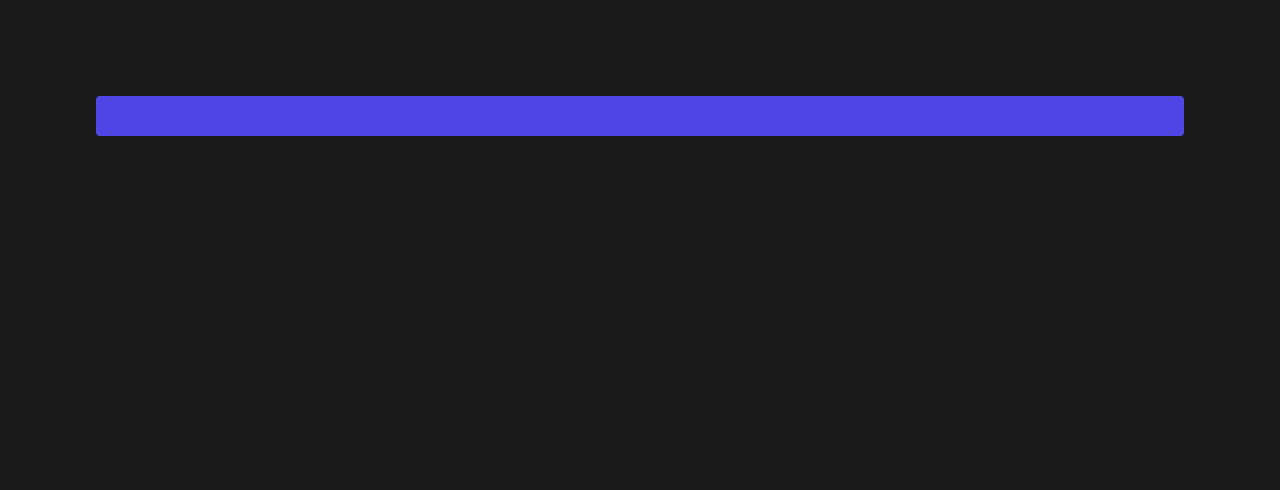
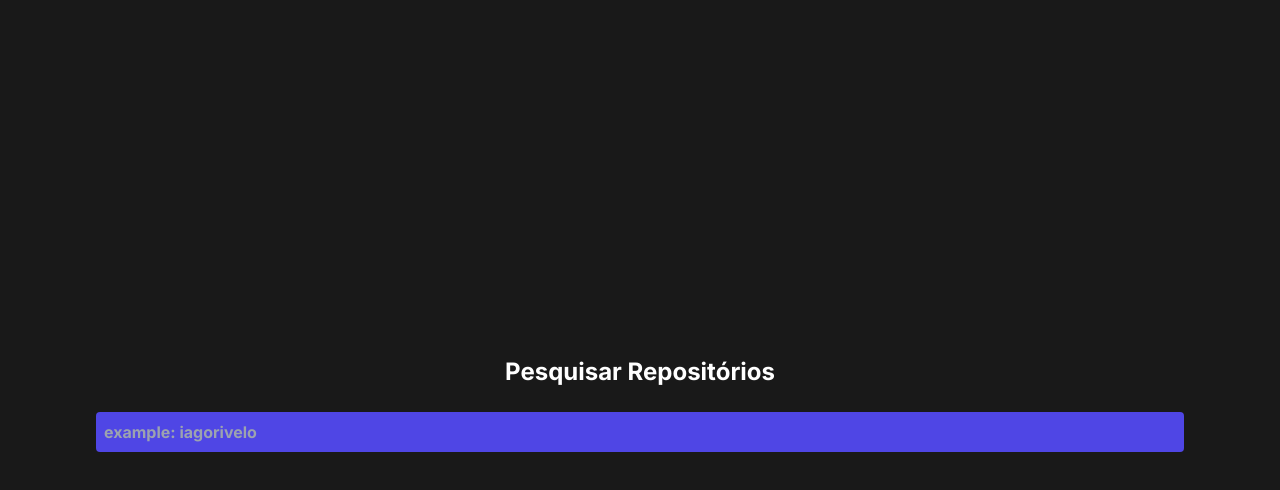
Before and after one commit to iagorivelo/search-repos, a Next.js app: page / in a window 1280 px wide. Shown: the top 490 px of the page. Built offline with nearby package versions, Linux system fonts and the light colour scheme.

Commit message:
refactor: ajustando layout e adicionando rota pra página de repositório

```diff
--- a/src/app/page.tsx
+++ b/src/app/page.tsx
@@ -1,8 +1,31 @@
+"use client";
+
+import { useState } from "react";
+import { useRouter } from "next/navigation";
 
 export default function Home() {
+  const [value, setValue] = useState("");
+  const router = useRouter();
+
+  const handleKeyDown = (e: React.KeyboardEvent<HTMLInputElement>) => {
+    if (e.key === "Enter" && value.trim() !== "") {
+      router.push(`/repositorio/${value}`);
+    }
+  };
+
   return (
-    <main className="bg-black/90 min-h-screen p-24">
-      <h1 className="text-white bg-indigo-600 rounded p-2"><br /></h1>
+    <main className="bg-black/90 min-h-screen p-24 flex flex-col justify-center gap-4">
+      <h1 className="text-white text-center font-bold text-2xl rounded p-2">
+        Pesquisar Repositórios
+      </h1>
+      <input
+        className="outline-none font-bold text-white bg-indigo-600 rounded p-2 w-full"
+        type="text"
+        placeholder="example: iagorivelo"
+        value={value}
+        onChange={(e) => setValue(e.target.value)}
+        onKeyDown={handleKeyDown}
+      />
     </main>
   );
 }
```
